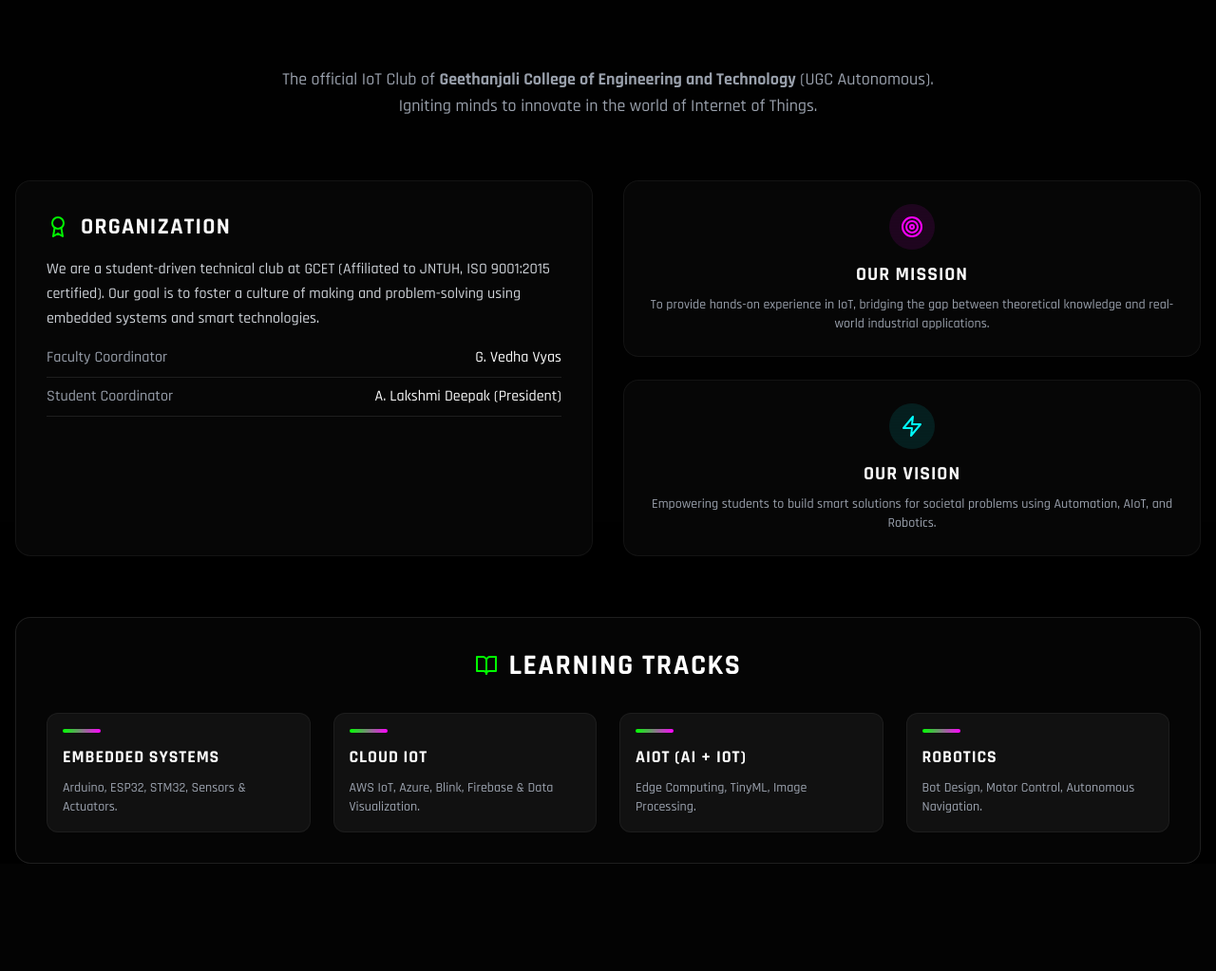
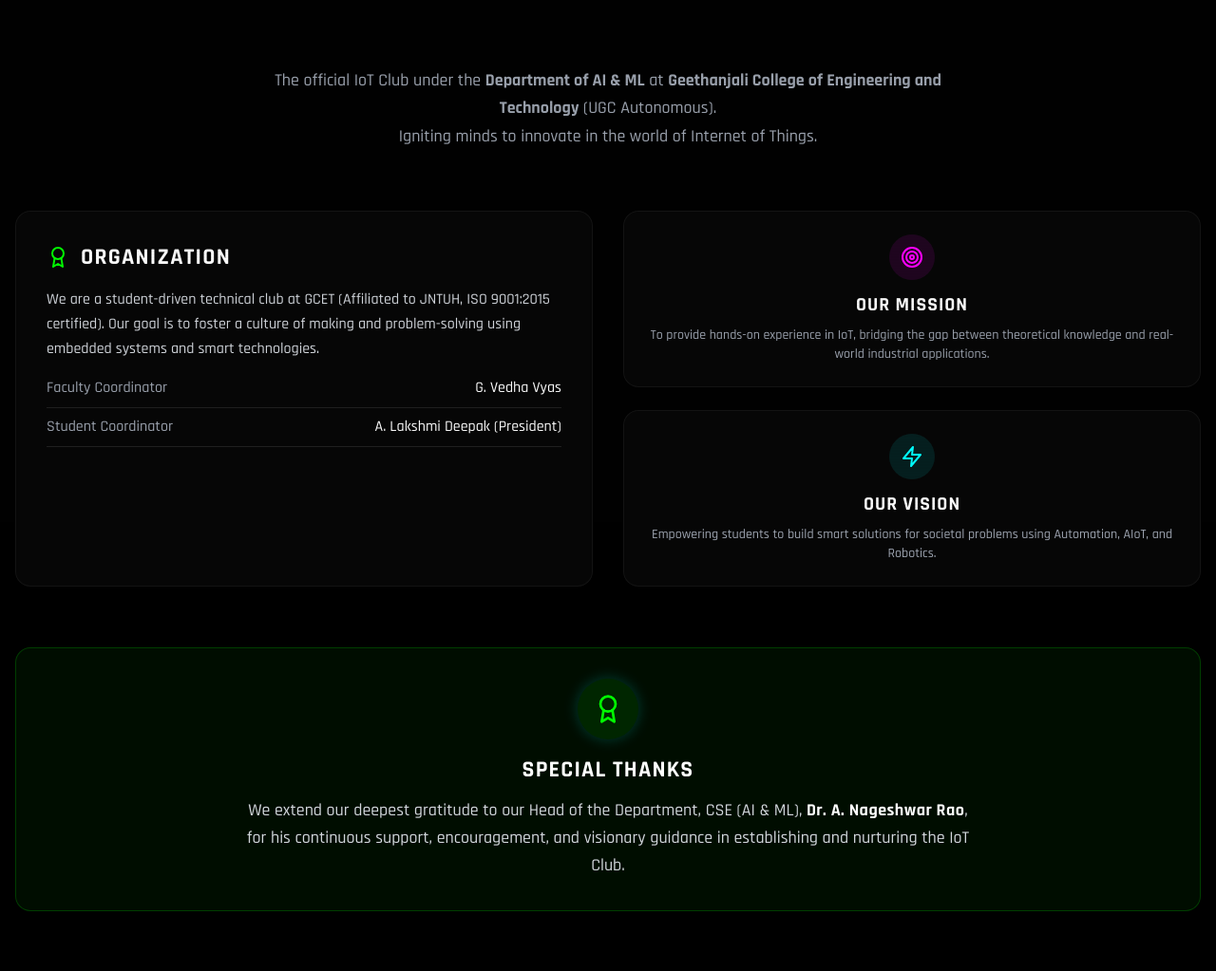
Before and after one commit to adithya1605p/iot-club-site, a React (Vite) app: page /about in a window 1280 px wide. Shown: the part 250-1273 px from the top of the page at 95% size. Before the commit the page ends 1160 px from the top, so only its background shows below. Built offline with nearby package versions, Linux system fonts and the light colour scheme; no server answers.

Commit message:
add AI&ML department info and special thanks to HOD

```diff
--- a/src/pages/About.jsx
+++ b/src/pages/About.jsx
@@ -29,8 +29,8 @@
                 >
                     IoT Club GCET
                 </motion.h1>
-                <p className="text-gray-400 max-w-3xl mx-auto text-lg">
-                    The official IoT Club of <strong>Geethanjali College of Engineering and Technology</strong> (UGC Autonomous).
+                <p className="text-gray-400 max-w-3xl mx-auto text-lg leading-relaxed">
+                    The official IoT Club under the <strong>Department of AI & ML</strong> at <strong>Geethanjali College of Engineering and Technology</strong> (UGC Autonomous).
                     <br />
                     Igniting minds to innovate in the world of Internet of Things.
                 </p>
@@ -75,6 +75,24 @@
                 </div>
             </div>
 
+            {/* Special Thanks Section */}
+            <motion.div
+                initial={{ opacity: 0, y: 20 }}
+                whileInView={{ opacity: 1, y: 0 }}
+                viewport={{ once: true }}
+                className="mb-16"
+            >
+                <Card className="text-center p-8 border-neon-cyan/20 bg-neon-cyan/5">
+                    <div className="w-16 h-16 bg-neon-cyan/10 rounded-full flex items-center justify-center mx-auto mb-4 text-neon-cyan shadow-[0_0_15px_rgba(0,255,255,0.2)]">
+                        <Award size={32} />
+                    </div>
+                    <h3 className="text-2xl font-bold text-white mb-3">Special Thanks</h3>
+                    <p className="text-gray-300 text-lg max-w-3xl mx-auto leading-relaxed">
+                        We extend our deepest gratitude to our Head of the Department, CSE (AI & ML), <strong className="text-white font-bold tracking-wide">Dr. A. Nageshwar Rao</strong>, for his continuous support, encouragement, and visionary guidance in establishing and nurturing the IoT Club.
+                    </p>
+                </Card>
+            </motion.div>
+
             <div className="bg-surface/30 backdrop-blur-sm rounded-2xl p-8 border border-white/10">
                 <h2 className="text-3xl font-bold text-white mb-8 text-center flex items-center justify-center gap-3">
                     <BookOpen className="text-neon-cyan" /> Learning Tracks
```
